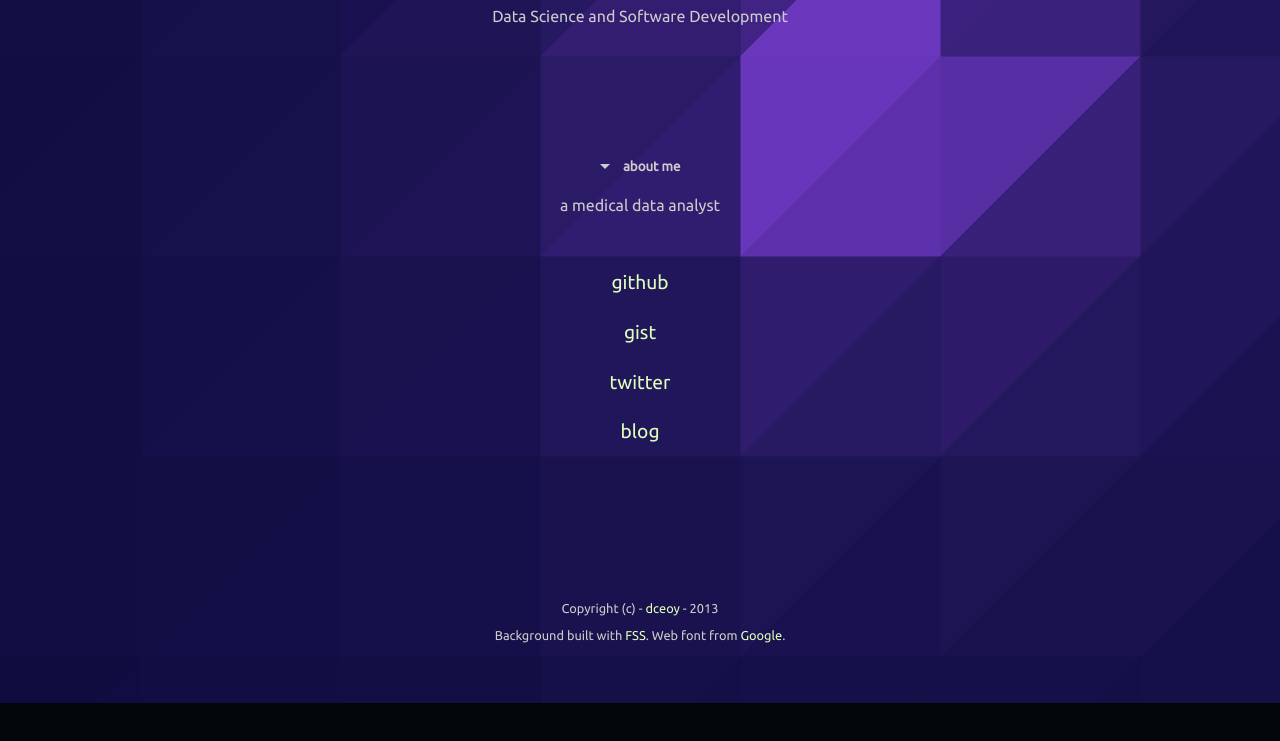
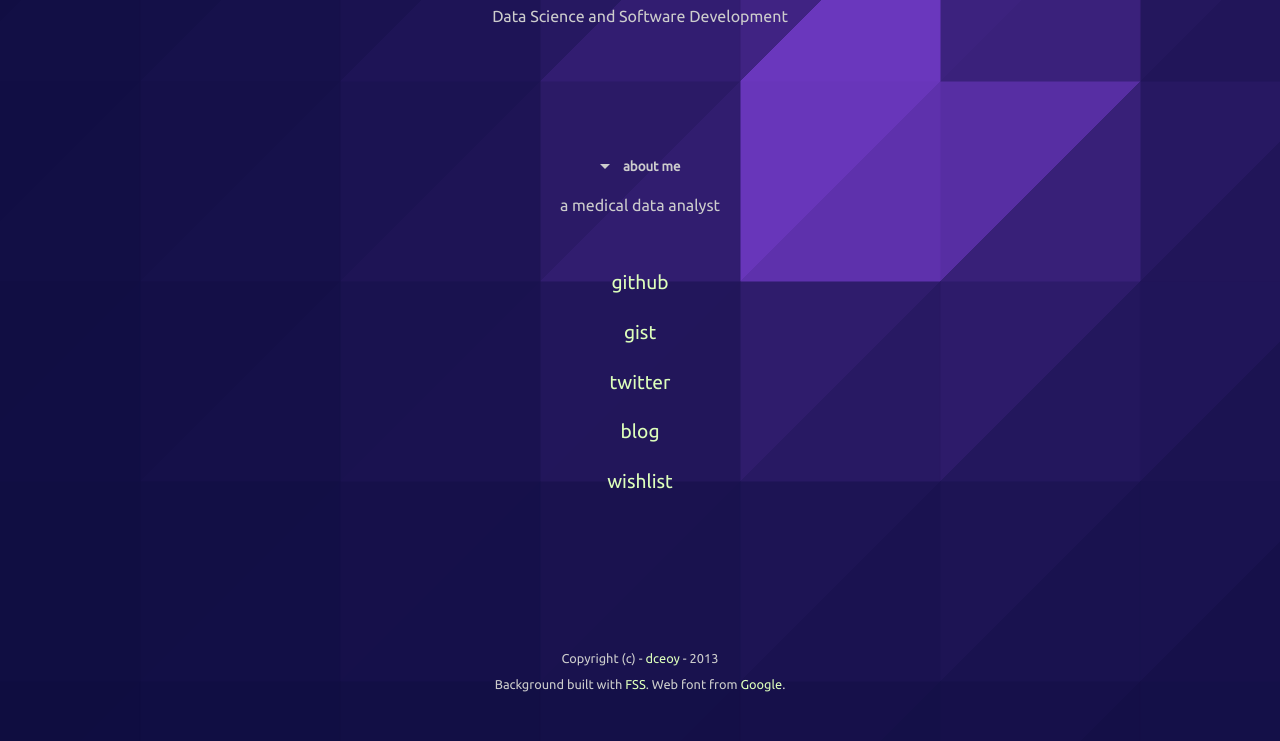
Before and after one commit to dceoy/dceoy.github.io, a plain HTML site: page index.html in a window 1280 px wide. Shown: the part 191-932 px from the top of the page. Before the commit the page ends 894 px from the top, so only its background shows below. Drawn offline with Linux system fonts and the light colour scheme.

Commit message:
Add wishlist

```diff
--- a/index.html
+++ b/index.html
@@ -26,6 +26,7 @@
           <p><a href="https://gist.github.com/dceoy">gist</a></p>
           <p><a href="https://twitter.com/dceoy">twitter</a></p>
           <p><a href="https://dceoy.github.io/blog">blog</a></p>
+          <p><a href="https://www.amazon.co.jp/registry/wishlist/19AO83BWSSZYG/ref=cm_sw_r_fa_ws_yCBAwbYSCBQHX">wishlist</a></p>
         </div>
 
         <footer>
```
